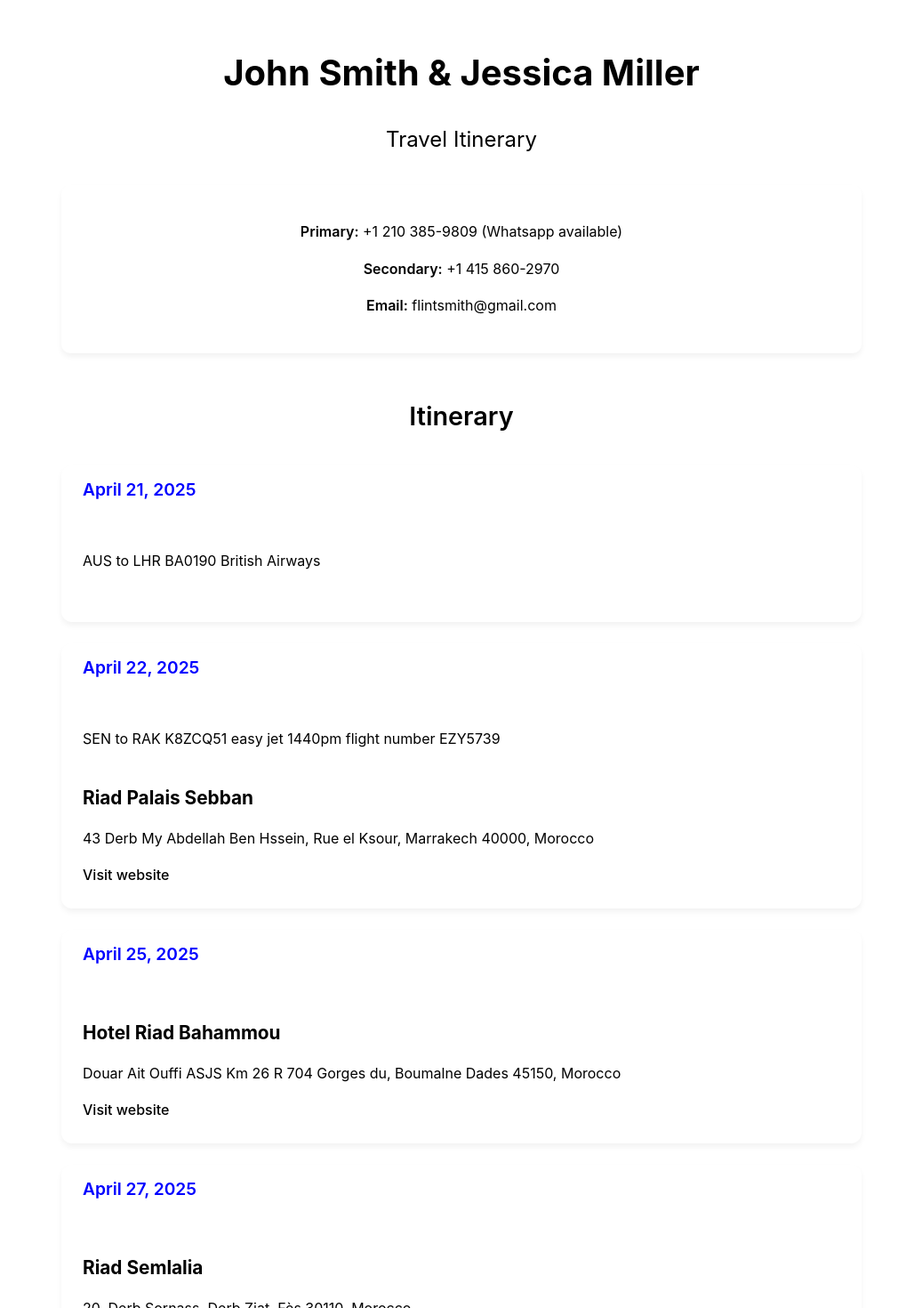
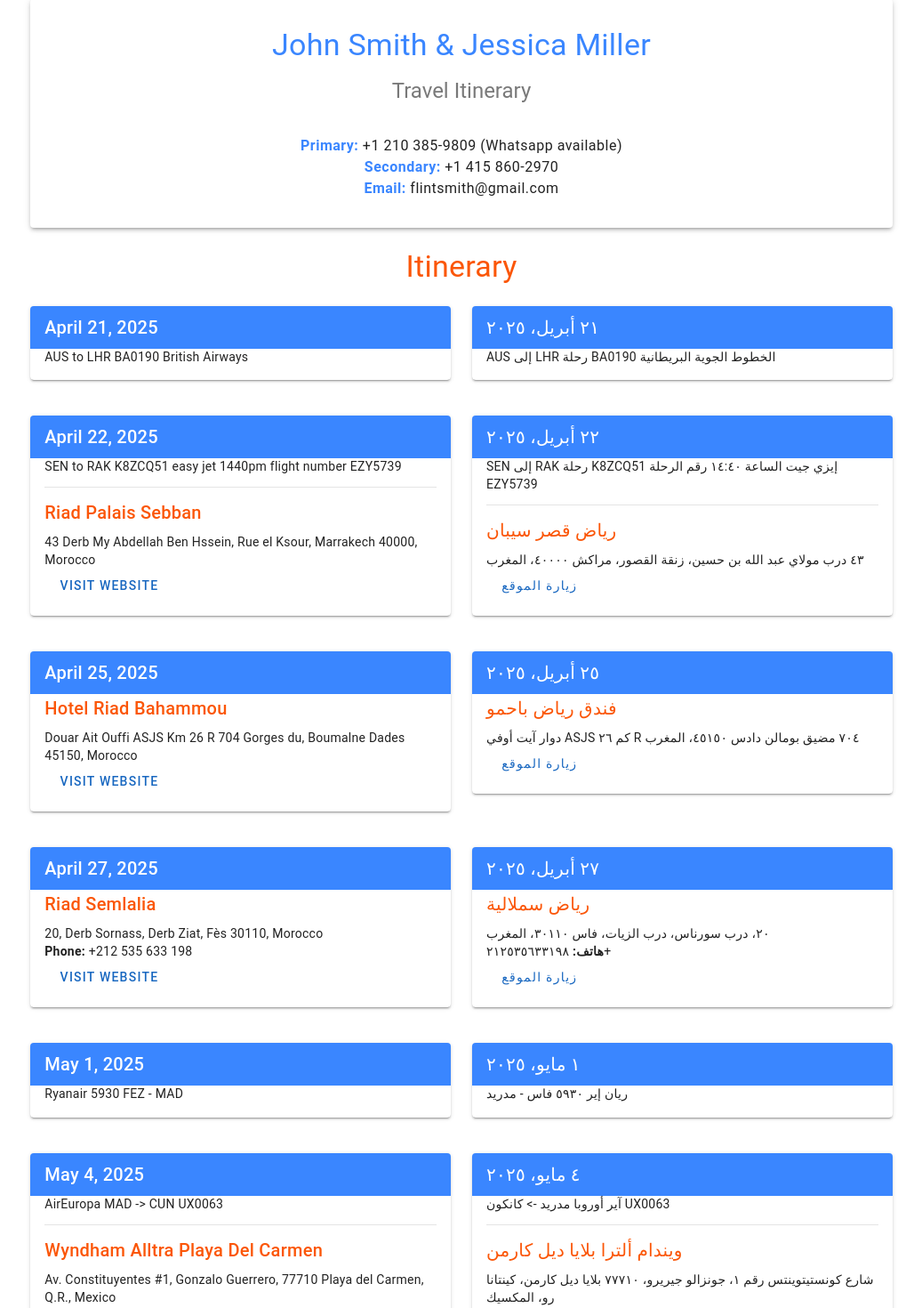
Before and after one commit to FlintShadey/Itenerary, a Vue app: page / in a window 1280 px wide. Shown: the part 17-1487 px from the top of the page at 89% size, without its empty margins (121-1158 px from the left). Built offline with nearby package versions, Linux system fonts and the light colour scheme.

Commit message:
add Vuetify component type definitions and style imports

```diff
--- a/src/App.vue
+++ b/src/App.vue
@@ -1,258 +1,372 @@
-<script setup></script>
+<script setup>
+// Arabic translation of the itinerary entries
+const arabicTranslations = [
+  {
+    date: "٢١ أبريل، ٢٠٢٥",
+    flight: "AUS إلى LHR رحلة BA0190 الخطوط الجوية البريطانية",
+  },
+  {
+    date: "٢٢ أبريل، ٢٠٢٥",
+    flight: "SEN إلى RAK رحلة K8ZCQ51 إيزي جيت الساعة ١٤:٤٠ رقم الرحلة EZY5739",
+    accommodation: "رياض قصر سيبان",
+    address: "٤٣ درب مولاي عبد الله بن حسين، زنقة القصور، مراكش ٤٠٠٠٠، المغرب",
+  },
+  {
+    date: "٢٥ أبريل، ٢٠٢٥",
+    accommodation: "فندق رياض باحمو",
+    address: "دوار آيت أوفي ASJS كم ٢٦ R ٧٠٤ مضيق بومالن دادس ٤٥١٥٠، المغرب",
+  },
+  {
+    date: "٢٧ أبريل، ٢٠٢٥",
+    accommodation: "رياض سملالية",
+    address: "٢٠، درب سورناس، درب الزيات، فاس ٣٠١١٠، المغرب",
+    phone: "٢١٢٥٣٥٦٣٣١٩٨+",
+  },
+  {
+    date: "١ مايو، ٢٠٢٥",
+    flight: "ريان إير ٥٩٣٠ فاس - مدريد",
+  },
+  {
+    date: "٤ مايو، ٢٠٢٥",
+    flight: "آير أوروبا مدريد -> كانكون UX0063",
+    accommodation: "ويندام ألترا بلايا ديل كارمن",
+    address:
+      "شارع كونستيتوينتس رقم ١، جونزالو جيريرو، ٧٧٧١٠ بلايا ديل كارمن، كينتانا رو، المكسيك",
+    phone: "٥٢٩٨٤٨٧٣٤٠٠٠+",
+  },
+  {
+    date: "٨ مايو، ٢٠٢٥",
+    flight: "AA2588 الساعة ١١:٤٥ صباحًا كانكون إلى أوستن",
+  },
+];
+</script>
 
 <template>
-  <div class="container">
-    <header>
-      <h1>John Smith & Jessica Miller</h1>
-      <p class="subtitle">Travel Itinerary</p>
+  <v-app>
+    <v-main>
+      <v-container>
+        <v-row justify="center">
+          <v-col cols="12" md="10">
+            <v-card class="text-center pa-4 mb-6" elevation="3">
+              <v-card-title class="text-h4 primary--text"
+                >John Smith & Jessica Miller</v-card-title
+              >
+              <v-card-subtitle class="text-h5 mb-4"
+                >Travel Itinerary</v-card-subtitle
+              >
 
-      <div class="contact-info">
+              <v-card-text>
+                <div class="text-body-1">
                   <p>
-          <span class="label">Primary:</span> +1 210 385-9809 (Whatsapp
-          available)
+                    <strong class="primary--text">Primary:</strong> +1 210
+                    385-9809 (Whatsapp available)
                   </p>
-        <p><span class="label">Secondary:</span> +1 415 860-2970</p>
-        <p><span class="label">Email:</span> flintsmith@gmail.com</p>
+                  <p>
+                    <strong class="primary--text">Secondary:</strong> +1 415
+                    860-2970
+                  </p>
+                  <p>
+                    <strong class="primary--text">Email:</strong>
+                    flintsmith@gmail.com
+                  </p>
                 </div>
-    </header>
+              </v-card-text>
+            </v-card>
 
-    <h2 class="itinerary-heading">Itinerary</h2>
+            <h2 class="text-h4 text-center secondary--text mb-6">Itinerary</h2>
 
-    <div class="itinerary-cards">
-      <div class="card">
-        <div class="card-date">April 21, 2025</div>
-        <div class="card-content">
-          <p class="flight">AUS to LHR BA0190 British Airways</p>
-        </div>
-      </div>
+            <!-- April 21 -->
+            <v-row>
+              <v-col cols="12" md="6">
+                <v-card hover elevation="2" class="mb-4">
+                  <v-card-title class="primary">April 21, 2025</v-card-title>
+                  <v-card-text>
+                    <p>AUS to LHR BA0190 British Airways</p>
+                  </v-card-text>
+                </v-card>
+              </v-col>
 
-      <div class="card">
-        <div class="card-date">April 22, 2025</div>
-        <div class="card-content">
-          <p class="flight">
+              <v-col cols="12" md="6">
+                <v-card hover elevation="2" class="mb-4">
+                  <v-card-title class="primary">{{
+                    arabicTranslations[0].date
+                  }}</v-card-title>
+                  <v-card-text>
+                    <p>{{ arabicTranslations[0].flight }}</p>
+                  </v-card-text>
+                </v-card>
+              </v-col>
+            </v-row>
+
+            <!-- April 22 -->
+            <v-row>
+              <v-col cols="12" md="6">
+                <v-card hover elevation="2" class="mb-4">
+                  <v-card-title class="primary">April 22, 2025</v-card-title>
+                  <v-card-text>
+                    <p>
                       SEN to RAK K8ZCQ51 easy jet 1440pm flight number EZY5739
                     </p>
-          <div class="accommodation">
-            <h3>Riad Palais Sebban</h3>
+                    <v-divider class="my-3"></v-divider>
+                    <h3 class="text-h6 secondary--text mb-2">
+                      Riad Palais Sebban
+                    </h3>
                     <p>
-              43 Derb My Abdellah Ben Hssein, Rue el Ksour, Marrakech 40000,
-              Morocco
+                      43 Derb My Abdellah Ben Hssein, Rue el Ksour, Marrakech
+                      40000, Morocco
                     </p>
-            <a href="https://www.palaissebban.com/" target="_blank"
-              >Visit website</a
+                    <v-btn
+                      color="primary"
+                      variant="text"
+                      href="https://www.palaissebban.com/"
+                      target="_blank"
                     >
-          </div>
-        </div>
-      </div>
+                      Visit website
+                    </v-btn>
+                  </v-card-text>
+                </v-card>
+              </v-col>
 
-      <div class="card">
-        <div class="card-date">April 25, 2025</div>
-        <div class="card-content">
-          <div class="accommodation">
-            <h3>Hotel Riad Bahammou</h3>
+              <v-col cols="12" md="6">
+                <v-card hover elevation="2" class="mb-4">
+                  <v-card-title class="primary">{{
+                    arabicTranslations[1].date
+                  }}</v-card-title>
+                  <v-card-text>
+                    <p>{{ arabicTranslations[1].flight }}</p>
+                    <v-divider class="my-3"></v-divider>
+                    <h3 class="text-h6 secondary--text mb-2">
+                      {{ arabicTranslations[1].accommodation }}
+                    </h3>
+                    <p>{{ arabicTranslations[1].address }}</p>
+                    <v-btn
+                      color="primary"
+                      variant="text"
+                      href="https://www.palaissebban.com/"
+                      target="_blank"
+                    >
+                      زيارة الموقع
+                    </v-btn>
+                  </v-card-text>
+                </v-card>
+              </v-col>
+            </v-row>
+
+            <!-- April 25 -->
+            <v-row>
+              <v-col cols="12" md="6">
+                <v-card hover elevation="2" class="mb-4">
+                  <v-card-title class="primary">April 25, 2025</v-card-title>
+                  <v-card-text>
+                    <h3 class="text-h6 secondary--text mb-2">
+                      Hotel Riad Bahammou
+                    </h3>
                     <p>
-              Douar Ait Ouffi ASJS Km 26 R 704 Gorges du, Boumalne Dades 45150,
-              Morocco
+                      Douar Ait Ouffi ASJS Km 26 R 704 Gorges du, Boumalne Dades
+                      45150, Morocco
                     </p>
-            <a href="http://www.riadbahammou.com/" target="_blank"
-              >Visit website</a
+                    <v-btn
+                      color="primary"
+                      variant="text"
+                      href="http://www.riadbahammou.com/"
+                      target="_blank"
                     >
-          </div>
-        </div>
-      </div>
+                      Visit website
+                    </v-btn>
+                  </v-card-text>
+                </v-card>
+              </v-col>
 
-      <div class="card">
-        <div class="card-date">April 27, 2025</div>
-        <div class="card-content">
-          <div class="accommodation">
-            <h3>Riad Semlalia</h3>
+              <v-col cols="12" md="6">
+                <v-card hover elevation="2" class="mb-4">
+                  <v-card-title class="primary">{{
+                    arabicTranslations[2].date
+                  }}</v-card-title>
+                  <v-card-text>
+                    <h3 class="text-h6 secondary--text mb-2">
+                      {{ arabicTranslations[2].accommodation }}
+                    </h3>
+                    <p>{{ arabicTranslations[2].address }}</p>
+                    <v-btn
+                      color="primary"
+                      variant="text"
+                      href="http://www.riadbahammou.com/"
+                      target="_blank"
+                    >
+                      زيارة الموقع
+                    </v-btn>
+                  </v-card-text>
+                </v-card>
+              </v-col>
+            </v-row>
+
+            <!-- April 27 -->
+            <v-row>
+              <v-col cols="12" md="6">
+                <v-card hover elevation="2" class="mb-4">
+                  <v-card-title class="primary">April 27, 2025</v-card-title>
+                  <v-card-text>
+                    <h3 class="text-h6 secondary--text mb-2">Riad Semlalia</h3>
                     <p>20, Derb Sornass, Derb Ziat, Fès 30110, Morocco</p>
-            <p class="phone">+212 535 633 198</p>
-            <a href="https://www.riadsemlalia.com/" target="_blank"
-              >Visit website</a
+                    <p><strong>Phone:</strong> +212 535 633 198</p>
+                    <v-btn
+                      color="primary"
+                      variant="text"
+                      href="https://www.riadsemlalia.com/"
+                      target="_blank"
                     >
-          </div>
-        </div>
-      </div>
+                      Visit website
+                    </v-btn>
+                  </v-card-text>
+                </v-card>
+              </v-col>
 
-      <div class="card">
-        <div class="card-date">May 1, 2025</div>
-        <div class="card-content">
-          <p class="flight">Ryanair 5930 FEZ - MAD</p>
-        </div>
-      </div>
+              <v-col cols="12" md="6">
+                <v-card hover elevation="2" class="mb-4">
+                  <v-card-title class="primary">{{
+                    arabicTranslations[3].date
+                  }}</v-card-title>
+                  <v-card-text>
+                    <h3 class="text-h6 secondary--text mb-2">
+                      {{ arabicTranslations[3].accommodation }}
+                    </h3>
+                    <p>{{ arabicTranslations[3].address }}</p>
+                    <p>
+                      <strong>هاتف:</strong> {{ arabicTranslations[3].phone }}
+                    </p>
+                    <v-btn
+                      color="primary"
+                      variant="text"
+                      href="https://www.riadsemlalia.com/"
+                      target="_blank"
+                    >
+                      زيارة الموقع
+                    </v-btn>
+                  </v-card-text>
+                </v-card>
+              </v-col>
+            </v-row>
 
-      <div class="card">
-        <div class="card-date">May 4, 2025</div>
-        <div class="card-content">
-          <p class="flight">AirEuropa MAD -> CUN UX0063</p>
-          <div class="accommodation">
-            <h3>Wyndham Alltra Playa Del Carmen</h3>
+            <!-- May 1 -->
+            <v-row>
+              <v-col cols="12" md="6">
+                <v-card hover elevation="2" class="mb-4">
+                  <v-card-title class="primary">May 1, 2025</v-card-title>
+                  <v-card-text>
+                    <p>Ryanair 5930 FEZ - MAD</p>
+                  </v-card-text>
+                </v-card>
+              </v-col>
+
+              <v-col cols="12" md="6">
+                <v-card hover elevation="2" class="mb-4">
+                  <v-card-title class="primary">{{
+                    arabicTranslations[4].date
+                  }}</v-card-title>
+                  <v-card-text>
+                    <p>{{ arabicTranslations[4].flight }}</p>
+                  </v-card-text>
+                </v-card>
+              </v-col>
+            </v-row>
+
+            <!-- May 4 -->
+            <v-row>
+              <v-col cols="12" md="6">
+                <v-card hover elevation="2" class="mb-4">
+                  <v-card-title class="primary">May 4, 2025</v-card-title>
+                  <v-card-text>
+                    <p>AirEuropa MAD -> CUN UX0063</p>
+                    <v-divider class="my-3"></v-divider>
+                    <h3 class="text-h6 secondary--text mb-2">
+                      Wyndham Alltra Playa Del Carmen
+                    </h3>
                     <p>
-              Av. Constituyentes #1, Gonzalo Guerrero, 77710 Playa del Carmen,
-              Q.R., Mexico
+                      Av. Constituyentes #1, Gonzalo Guerrero, 77710 Playa del
+                      Carmen, Q.R., Mexico
                     </p>
-            <p class="phone">+52 984 873 4000</p>
-            <a href="https://alltrabyplaya.com/playa-del-carmen" target="_blank"
-              >Visit website</a
+                    <p><strong>Phone:</strong> +52 984 873 4000</p>
+                    <v-btn
+                      color="primary"
+                      variant="text"
+                      href="https://alltrabyplaya.com/playa-del-carmen"
+                      target="_blank"
                     >
-          </div>
-        </div>
-      </div>
+                      Visit website
+                    </v-btn>
+                  </v-card-text>
+                </v-card>
+              </v-col>
 
-      <div class="card">
-        <div class="card-date">May 8, 2025</div>
-        <div class="card-content">
-          <p class="flight">AA2588 1145am CUN to AUS</p>
-        </div>
-      </div>
-    </div>
-  </div>
+              <v-col cols="12" md="6">
+                <v-card hover elevation="2" class="mb-4">
+                  <v-card-title class="primary">{{
+                    arabicTranslations[5].date
+                  }}</v-card-title>
+                  <v-card-text>
+                    <p>{{ arabicTranslations[5].flight }}</p>
+                    <v-divider class="my-3"></v-divider>
+                    <h3 class="text-h6 secondary--text mb-2">
+                      {{ arabicTranslations[5].accommodation }}
+                    </h3>
+                    <p>{{ arabicTranslations[5].address }}</p>
+                    <p>
+                      <strong>هاتف:</strong> {{ arabicTranslations[5].phone }}
+                    </p>
+                    <v-btn
+                      color="primary"
+                      variant="text"
+                      href="https://alltrabyplaya.com/playa-del-carmen"
+                      target="_blank"
+                    >
+                      زيارة الموقع
+                    </v-btn>
+                  </v-card-text>
+                </v-card>
+              </v-col>
+            </v-row>
+
+            <!-- May 8 -->
+            <v-row>
+              <v-col cols="12" md="6">
+                <v-card hover elevation="2" class="mb-4">
+                  <v-card-title class="primary">May 8, 2025</v-card-title>
+                  <v-card-text>
+                    <p>AA2588 1145am CUN to AUS</p>
+                  </v-card-text>
+                </v-card>
+              </v-col>
+
+              <v-col cols="12" md="6">
+                <v-card hover elevation="2" class="mb-4">
+                  <v-card-title class="primary">{{
+                    arabicTranslations[6].date
+                  }}</v-card-title>
+                  <v-card-text>
+                    <p>{{ arabicTranslations[6].flight }}</p>
+                  </v-card-text>
+                </v-card>
+              </v-col>
+            </v-row>
+          </v-col>
+        </v-row>
+      </v-container>
+    </v-main>
+  </v-app>
 </template>
 
-<style scoped>
-/* Modern color palette and base styles */
-:root {
-  --primary: #3a86ff;
-  --secondary: #fb5607;
-  --background: #f8f9fa;
-  --text: #212529;
-  --light-text: #6c757d;
-  --card-bg: #ffffff;
-  --border: #e9ecef;
+<style>
+/* Add any additional custom styles here if needed */
+.primary {
+  background-color: #3a86ff !important;
+  color: white !important;
 }
 
-.container {
-  max-width: 900px;
-  margin: 0 auto;
-  padding: 2rem;
-  font-family: "Inter", -apple-system, BlinkMacSystemFont, "Segoe UI", Roboto,
-    Oxygen, Ubuntu, Cantarell, sans-serif;
-  color: var(--text);
-  background-color: var(--background);
-  line-height: 1.6;
+.secondary--text {
+  color: #fb5607 !important;
 }
 
-/* Header styling */
-header {
-  margin-bottom: 3rem;
-  text-align: center;
-}
-
-h1 {
-  font-size: 2.5rem;
-  font-weight: 700;
-  margin-bottom: 0.5rem;
-  color: var(--primary);
-}
-
-.subtitle {
-  font-size: 1.5rem;
-  color: var(--light-text);
-  margin-bottom: 2rem;
-}
-
-.contact-info {
-  background-color: var(--card-bg);
-  border-radius: 10px;
-  padding: 1.5rem;
-  box-shadow: 0 4px 6px rgba(0, 0, 0, 0.05);
-  margin-top: 2rem;
-}
-
-.label {
-  font-weight: 600;
-  color: var(--primary);
-}
-
-/* Itinerary section */
-.itinerary-heading {
-  font-size: 1.8rem;
-  font-weight: 600;
-  margin: 2rem 0;
-  text-align: center;
-  color: var(--secondary);
-}
-
-/* Cards */
-.itinerary-cards {
-  display: flex;
-  flex-direction: column;
-  gap: 1.5rem;
-}
-
-.card {
-  background-color: var(--card-bg);
-  border-radius: 12px;
-  overflow: hidden;
-  box-shadow: 0 4px 6px rgba(0, 0, 0, 0.05);
-  transition: transform 0.2s, box-shadow 0.2s;
-}
-
-.card:hover {
-  transform: translateY(-5px);
-  box-shadow: 0 10px 15px rgba(0, 0, 0, 0.1);
-}
-
-.card-date {
-  background-color: var(--primary);
-  color: blue;
-  font-weight: 600;
-  padding: 0.75rem 1.5rem;
-  font-size: 1.2rem;
-}
-
-.card-content {
-  padding: 1.5rem;
-}
-
-/* Content styling */
-.flight {
-  padding-bottom: 1rem;
-  margin-bottom: 1rem;
-  border-bottom: 1px solid var(--border);
-}
-
-.accommodation h3 {
-  font-size: 1.3rem;
-  margin-bottom: 0.5rem;
-  color: var(--secondary);
-}
-
-.accommodation p {
-  margin-bottom: 0.5rem;
-}
-
-.phone {
-  font-weight: 500;
-}
-
-a {
-  color: var(--primary);
-  text-decoration: none;
-  font-weight: 500;
-  display: inline-block;
-  margin-top: 0.5rem;
-  transition: color 0.2s;
-}
-
-a:hover {
-  color: var(--secondary);
-  text-decoration: underline;
-}
-
-/* Responsive adjustments */
-@media (max-width: 768px) {
-  .container {
-    padding: 1rem;
-  }
-
-  h1 {
-    font-size: 2rem;
-  }
-
-  .subtitle {
-    font-size: 1.2rem;
-  }
+.primary--text {
+  color: #3a86ff !important;
 }
 </style>
```
Also changed, not shown: src/main.js (+10 -1 lines), 6 other files (tests, documents, lock files or other folders). Lines whose indentation alone changed are shown as unchanged.
